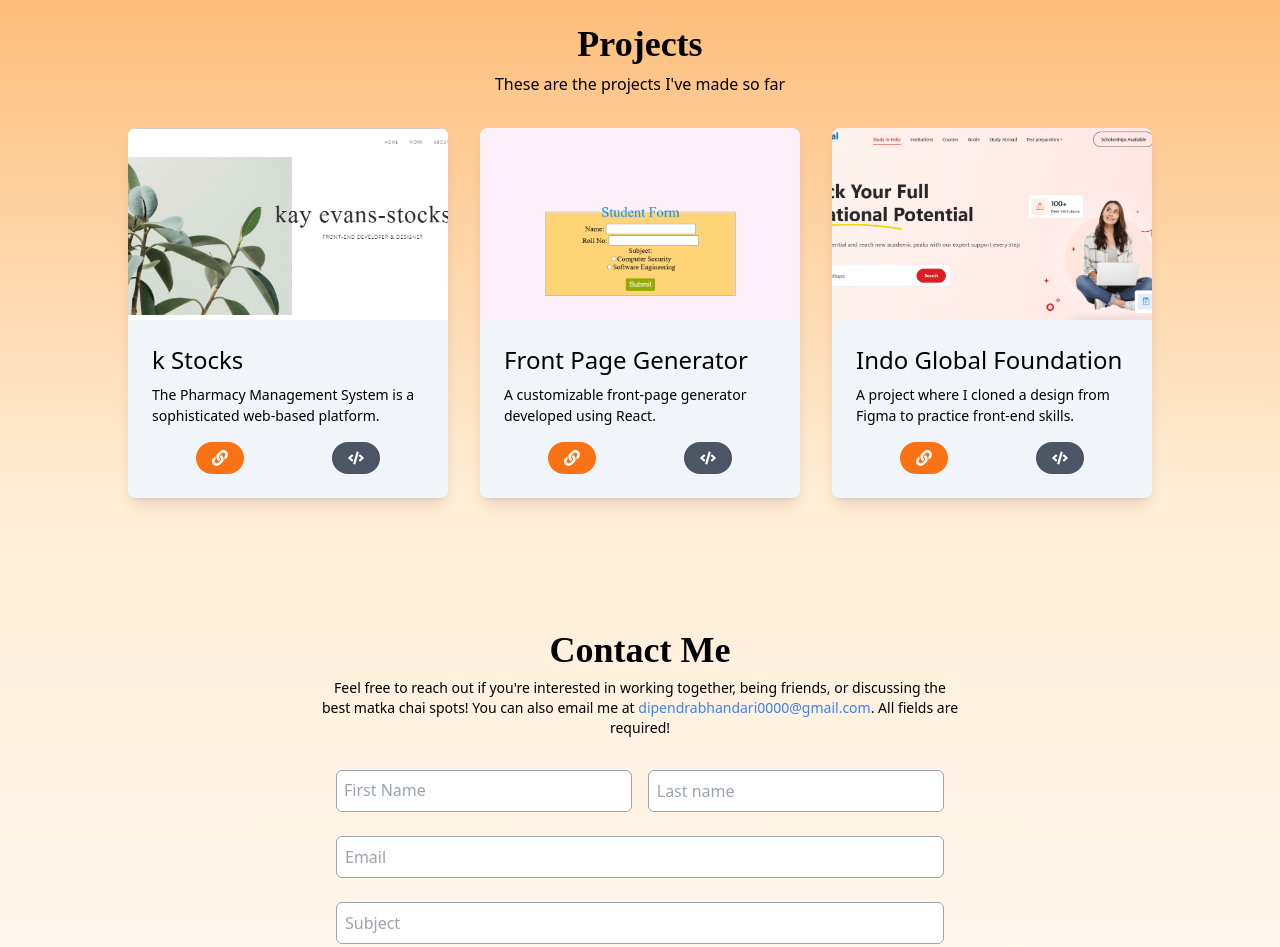
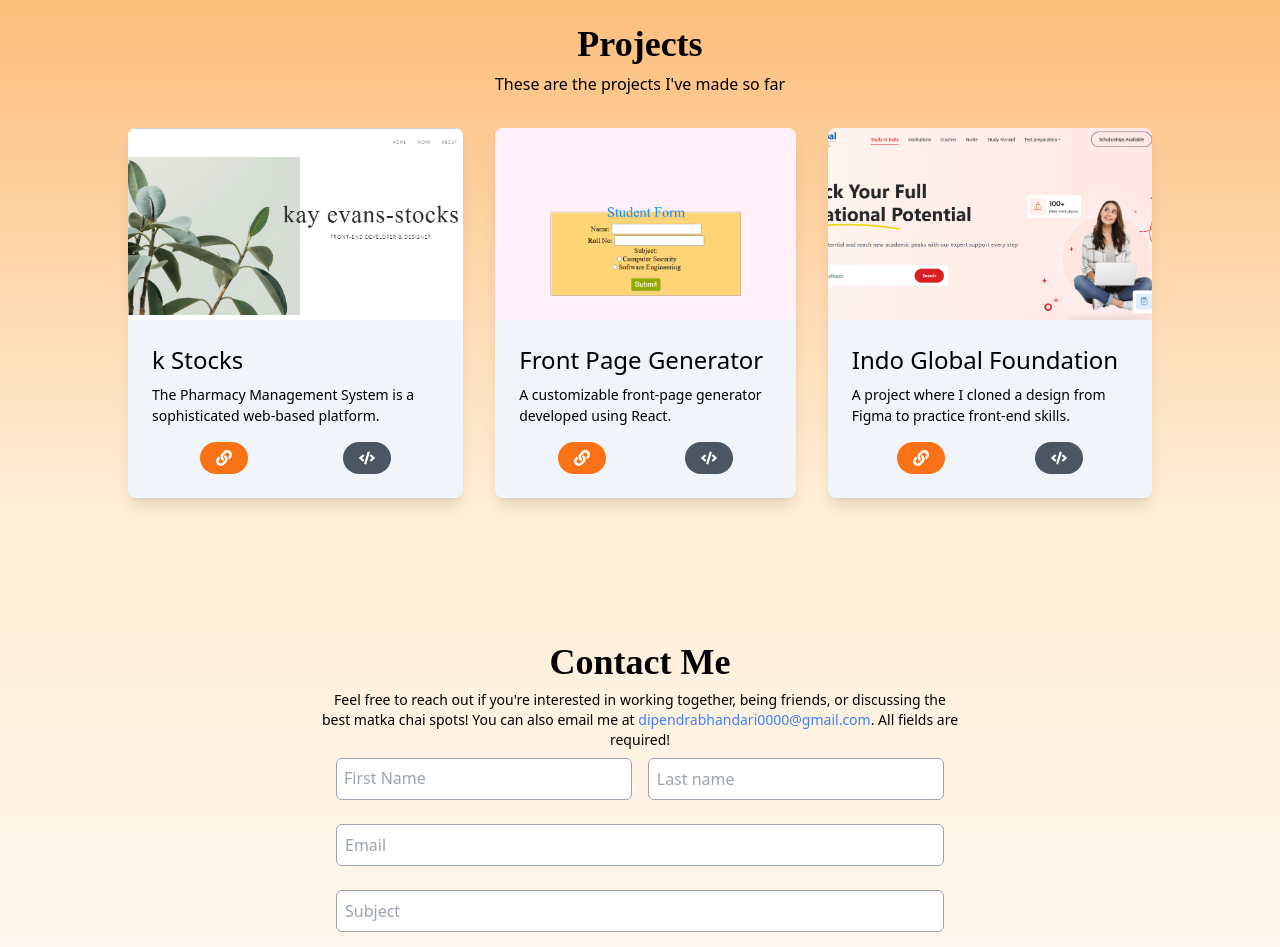
Before and after one commit to dipendrabhandariofficial/my-app, a React (Vite) app: page / in a window 1280 px wide. Shown: the part 1440-2387 px from the top of the page. Built offline with nearby package versions, Linux system fonts and the light colour scheme.

Commit message:
image moved

```diff
--- a/package.json
+++ b/package.json
@@ -11,7 +11,9 @@
   },
   "dependencies": {
     "@emailjs/browser": "^4.4.1",
+    "@gsap/react": "^2.1.1",
     "framer-motion": "^11.13.1",
+    "gsap": "^3.12.5",
     "react": "^18.3.1",
     "react-dom": "^18.3.1",
     "react-icons": "^5.3.0",
--- a/src/Components/Projects.jsx
+++ b/src/Components/Projects.jsx
@@ -7,7 +7,7 @@ const Projects = () => {
       title: "k Stocks",
       description:
         "The Pharmacy Management System is a sophisticated web-based platform.",
-      image: "src/assets/Screenshot 2024-12-27 114401.png", // Replace with actual image paths
+      image: "public/kaystock.png",
       demoLink: "https://clonewebsite-smoky.vercel.app/",
       githubLink: "https://github.com/dipendrabhandariofficial/clonewebsite",
     },
@@ -15,7 +15,7 @@ const Projects = () => {
       title: "Front Page  Generator",
       description:
         "A customizable front-page generator developed using React.",
-      image: "src/assets/Screenshot 2024-12-27 121822.png", // Replace with actual image paths
+      image: "src/assets/Screenshot 2024-12-27 121822.png",
       demoLink: "https://frontpage-q18nknmau-dipendra-s-projects.vercel.app/",
       githubLink: "https://github.com/dipendrabhandariofficial/FrontPageGenerator",
     },
@@ -23,19 +23,19 @@ const Projects = () => {
       title: "Indo Global Foundation  ",
       description:
         "A project where I cloned a design from Figma to practice front-end skills.",
-      image: "src/assets/Screenshot 2024-12-27 122529.png", // Replace with actual image paths
+      image: "src/assets/Screenshot 2024-12-27 122529.png",
       demoLink: "#",
       githubLink: "#",
     },
   ];
 
   return (
-    <div id='projects' className=" pt-16 pb- bg-gradient-to-b to-orange-100 from-orange-300">
+    <div id='projects' className=" pt-16  bg-gradient-to-b to-orange-100 from-orange-300">
       <div className="text-center mb-8 ">
         <h2 className="text-4xl font-bold font-[sansserif]">Projects</h2>
         <p className=" mt-2">These are the projects I've made so far</p>
       </div>
-      <div className="grid grid-cols-1  sm:grid-cols-1 lg:grid-cols-3 gap-8 lg:px-32 sm:px-24 md:px-16 ">
+      <div className="flex flex-col md:flex-row gap-8 px-4 sm:px-8 md:px-16 lg:px-32">
         {projects.map((project, index) => (
           <div
             key={index}
--- a/src/Contact.jsx
+++ b/src/Contact.jsx
@@ -41,7 +41,7 @@ const Contact = () => {
       className="h-screen w-screen flex flex-col items-center justify-center  text-center bg-gradient-to-b from-orange-100 to-white"
     >
       {/* Header Section */}
-      <div className="w-[50%] mb-8 " id="contact">
+      <div className="w-full sm:w-[80%] md:w-[70%] lg:w-[50%] mb-2 " id="contact ">
         <h1 className="text-4xl font-bold font-[sansserif] ">Contact Me</h1>
         <p className="text-sm mt-2">
           Feel free to reach out if you're interested in working together, being
@@ -58,7 +58,7 @@ const Contact = () => {
       </div>
 
       {/* Contact Form */}
-      <form
+   <form
   className="contact w-full sm:w-[80%] md:w-[70%] lg:w-[50%] space-y-6 px-4"
   onSubmit={handleSubmit}
 >
```
Also changed, not shown: public/kaystock.png (renamed from src/assets/Screenshot 2024-12-27 114401.png), 1 other file (tests, documents, lock files or other folders).
